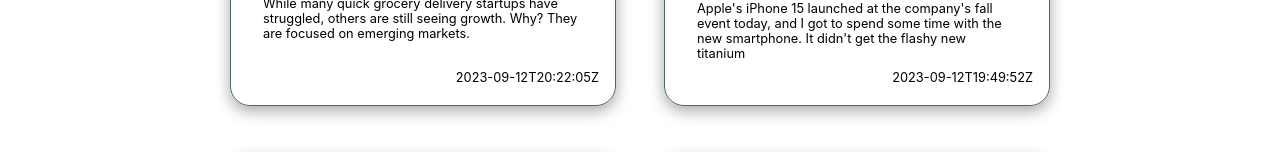
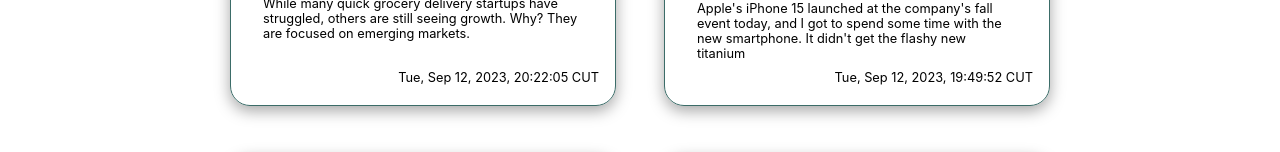
Before and after one commit to Jade-ZS/NewsFlow, a React (Create React App) app: page / in a window 1280 px wide. Shown: the part 442-594 px from the top of the page. Built offline with nearby package versions, Linux system fonts and the light colour scheme.

Commit message:
Format date

```diff
--- a/src/Components/ArticleCard/ArticleCard.js
+++ b/src/Components/ArticleCard/ArticleCard.js
@@ -1,12 +1,17 @@
 import './ArticleCard.css';
 
 export default function ArticleCard({imgSrc, title, description, date, article}) {
+  const localDate = new Date(date).toString().split(' ');
+  const timeZone = `${localDate[6][1]}${localDate[7][0]}${localDate[8][0]}`;
+  localDate.splice(5, 4, timeZone);
+  const formatDate = `${localDate[0]}, ${localDate[1]} ${localDate[2]}, ${localDate[3]}, ${localDate[4]} ${localDate[5]}`;
+
   return (
     <div className='article-card'>
       <img className='cover-img' alt='News Cover' src={imgSrc}/>
       <h1>{title}</h1>
       <p>{description}</p>
-      <p className='date-text'>{date}</p>
+      <p className='date-text'>{formatDate}</p>
     </div>
   );
 }
```
